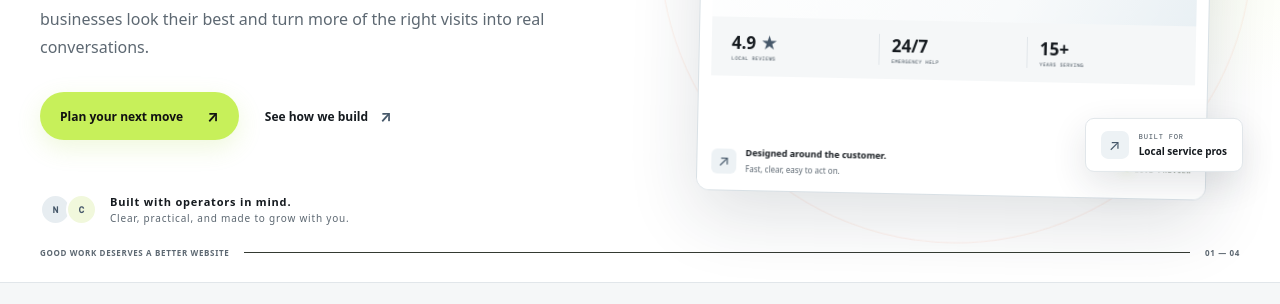
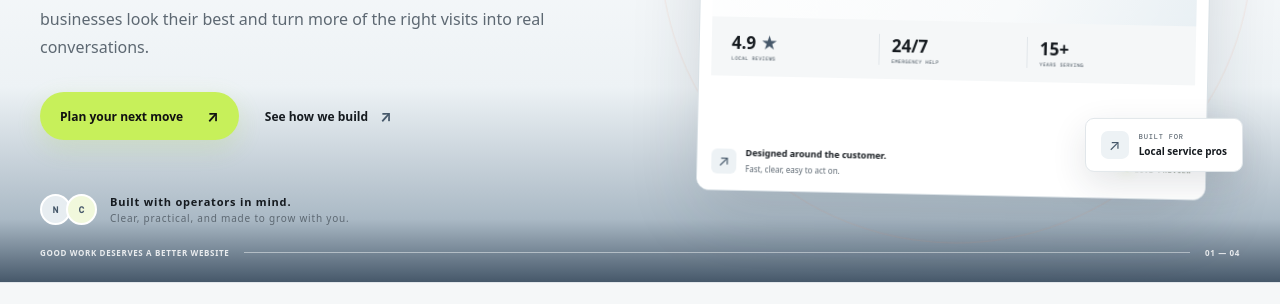
Before and after one commit to Wilkiec/Revenux-site, a plain HTML site: page index.html in a window 1280 px wide. Shown: the part 491-795 px from the top of the page. Drawn offline with nearby package versions, Linux system fonts and the light colour scheme.

Commit message:
Add slate blue-gray ombre finish

```diff
--- a/styles.css
+++ b/styles.css
@@ -330,3 +330,21 @@ body{background:#fff!important;color:var(--text)!important}
 .primary-nav>a:not(.nav-cta){border-bottom-color:var(--line)!important}
 .proof-avatars span{border-color:#fff!important;background:#e7edf1!important;color:var(--slate)!important}
 .proof-avatars span+span{background:var(--lime-soft)!important}
+
+
+/* Blue-gray ombre finish */
+.hero,.page-hero{
+  background:linear-gradient(180deg,#ffffff 0%,#fbfcfd 42%,#edf2f5 72%,#aab9c5 91%,#46586a 100%)!important;
+}
+.home-cta,.simple-cta{
+  background:linear-gradient(180deg,#eef2f5 0%,#dfe7ec 62%,#9eafbc 88%,#46586a 100%)!important;
+}
+.hero-bottom{
+  color:rgba(255,255,255,.84)!important;
+}
+.hero-line{
+  background:rgba(255,255,255,.45)!important;
+}
+.hero-bottom .eyebrow,.hero-bottom span{
+  color:rgba(255,255,255,.84)!important;
+}
```
